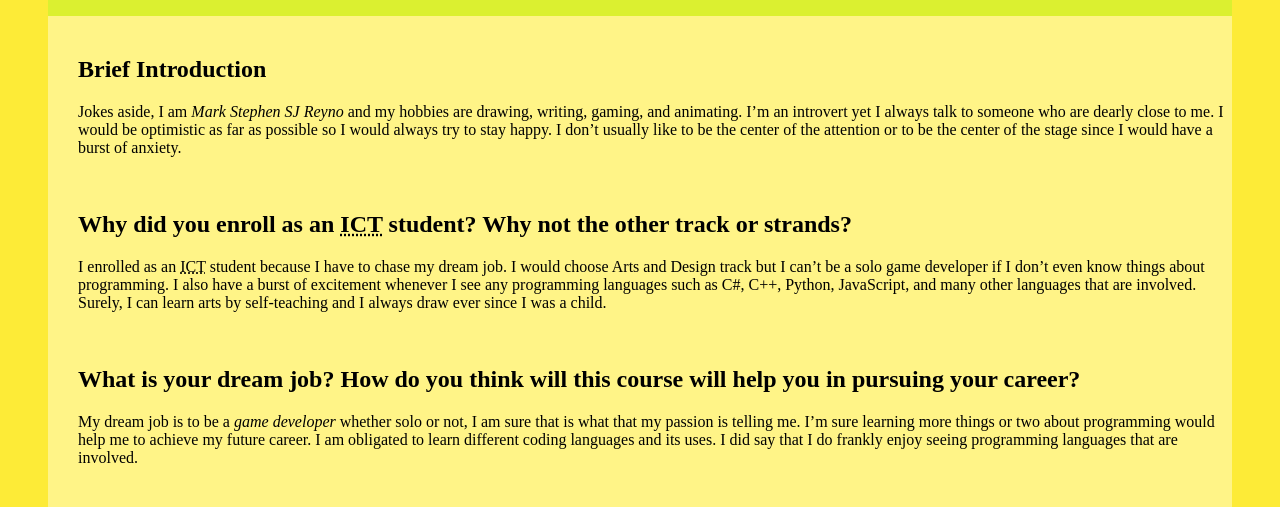
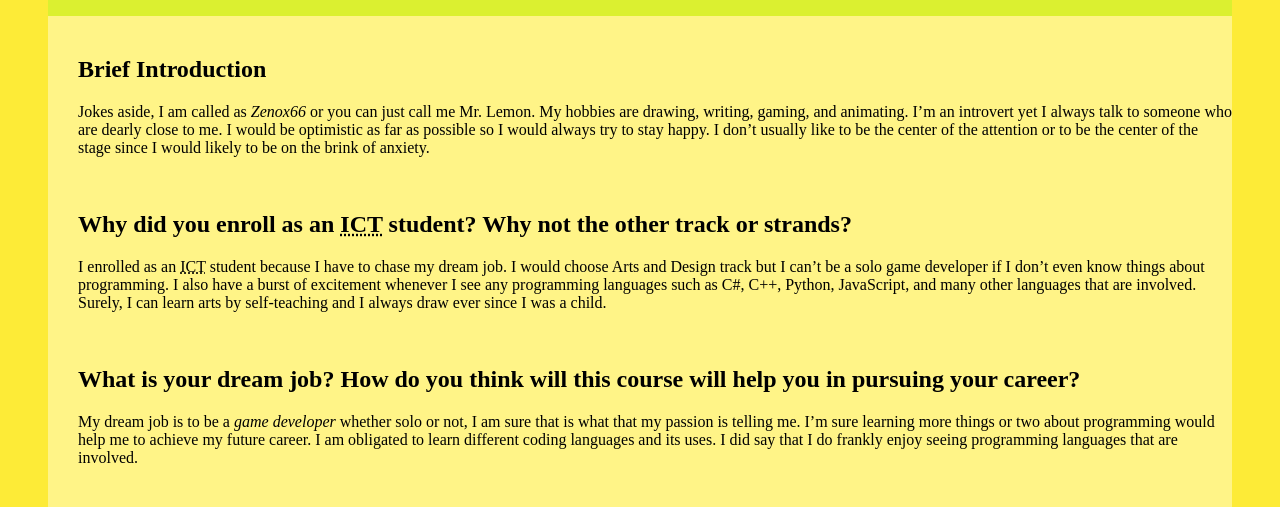
Before and after one commit to Zenox66/Zenox66.github.io, a plain HTML site: page Projects/index.html in a window 1280 px wide. Shown: the part 293-800 px from the top of the page. Drawn offline with Linux system fonts and the light colour scheme.

Commit message:
Update index.html

```diff
--- a/Projects/index.html
+++ b/Projects/index.html
@@ -37,11 +37,11 @@
                 Brief Introduction
             </h2>
             <p>
-                Jokes aside, I am <em>Mark Stephen SJ Reyno</em> and my hobbies are drawing, writing, gaming, and
+                Jokes aside, I am called as <em>Zenox66</em> or you can just call me Mr. Lemon. My hobbies are drawing, writing, gaming, and
                 animating. I’m an introvert yet I always talk to someone who are dearly close to
                 me. I would be optimistic as far as possible so I would always try to stay happy. I
                 don’t usually like to be the center of the attention or to be the center of the stage since I
-                would have a burst of anxiety.
+                would likely to be on the brink of anxiety.
             </p>
             <br />
             <h2>
```
